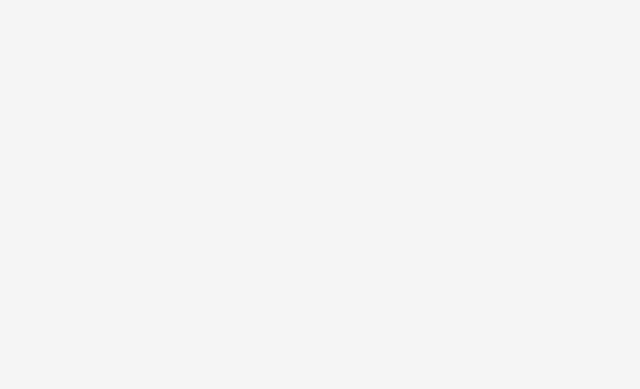
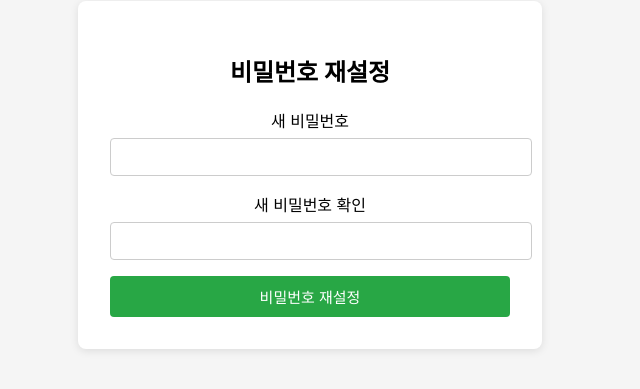
Before and after one commit to leechanghoon00/hamlol, a React (Create React App) app in the folder frontend/hamlolweb/: page /reset-password/1 in a window 1280 px wide. Before the commit this address had no page. Shown: the part 225-614 px from the top of the page, without its empty margins (330-970 px from the left). Built offline with nearby package versions, Linux system fonts and the light colour scheme.

Commit message:
ResetPassword 리엑트 추가

```diff
--- a/frontend/hamlolweb/src/App.js
+++ b/frontend/hamlolweb/src/App.js
@@ -5,6 +5,7 @@ import GameList from "./GameList";
 import SaveGame from "./SaveGame";
 import Account from "./Account";
 import FindPassword from "./FindPassword";
+import ResetPassword from "./ResetPassword";
 
 import './Login.css';
 import './Signup.css';
@@ -13,6 +14,7 @@ import './GameList.css';
 import './SaveGame.css';
 import './Account.css';
 import './FindPassword.css';
+import './ResetPassword.css'
 
 import { BrowserRouter, Routes, Route, Navigate } from 'react-router-dom'
 
@@ -28,6 +30,7 @@ function App() {
               <Route path="/gameList" element={<GameList />}/>
               <Route path="/saveGame" element={<SaveGame />}/>
               <Route path="/findpassword" element={<FindPassword />}/>
+              <Route path="/reset-password/:uuid" element={<ResetPassword />} />
 
           </Routes>
       </BrowserRouter>  );
--- /dev/null
+++ b/frontend/hamlolweb/src/ResetPassword.css
@@ -0,0 +1,45 @@
+.reset-password-container {
+    background: white;
+    padding: 2rem;
+    border-radius: 8px;
+    max-width: 400px;
+    margin: 5rem auto;
+    box-shadow: 0 2px 8px rgba(0, 0, 0, 0.1);
+    text-align: center;
+}
+
+.reset-password-container input {
+    width: 100%;
+    padding: 10px;
+    margin-top: 6px;
+    margin-bottom: 16px;
+    border: 1px solid #ccc;
+    border-radius: 4px;
+    font-size: 14px;
+}
+
+.reset-password-container button {
+    width: 100%;
+    padding: 10px;
+    background: #28a745;
+    color: white;
+    border: none;
+    border-radius: 4px;
+    font-size: 15px;
+    font-weight: 500;
+    cursor: pointer;
+}
+
+.reset-password-container button:hover {
+    background-color: #218838;
+}
+
+.success {
+    color: green;
+    margin-top: 12px;
+}
+
+.error {
+    color: red;
+    margin-top: 12px;
+}
--- /dev/null
+++ b/frontend/hamlolweb/src/ResetPassword.js
@@ -0,0 +1,66 @@
+import React, { useState } from "react";
+import { useParams, useNavigate } from "react-router-dom";
+import "./ResetPassword.css";
+
+function ResetPassword() {
+    const { uuid } = useParams();
+    const navigate = useNavigate();
+
+    const [newPassword, setNewPassword] = useState("");
+    const [confirmPassword, setConfirmPassword] = useState("");
+    const [message, setMessage] = useState(null);
+    const [error, setError] = useState(null);
+
+    const handleReset = async (e) => {
+        e.preventDefault();
+        setMessage(null);
+        setError(null);
+
+        if (newPassword !== confirmPassword) {
+            setError("비밀번호가 일치하지 않습니다.");
+            return;
+        }
+
+        try {
+            const res = await fetch("/api/reset-password", {
+                method: "POST",
+                headers: { "Content-Type": "application/json" },
+                body: JSON.stringify({ uuid, newPassword }),
+            });
+
+            if (!res.ok) throw new Error("비밀번호 재설정 실패 또는 링크가 만료되었습니다.");
+
+            setMessage("✅ 비밀번호가 성공적으로 변경되었습니다!");
+            setTimeout(() => navigate("/login"), 2000);
+        } catch (err) {
+            setError(err.message);
+        }
+    };
+
+    return (
+        <div className="reset-password-container">
+            <h2>비밀번호 재설정</h2>
+            <form onSubmit={handleReset}>
+                <label>새 비밀번호</label>
+                <input
+                    type="password"
+                    value={newPassword}
+                    onChange={(e) => setNewPassword(e.target.value)}
+                    required
+                />
+                <label>새 비밀번호 확인</label>
+                <input
+                    type="password"
+                    value={confirmPassword}
+                    onChange={(e) => setConfirmPassword(e.target.value)}
+                    required
+                />
+                <button type="submit">비밀번호 재설정</button>
+            </form>
+            {message && <p className="success">{message}</p>}
+            {error && <p className="error">{error}</p>}
+        </div>
+    );
+}
+
+export default ResetPassword;
```
